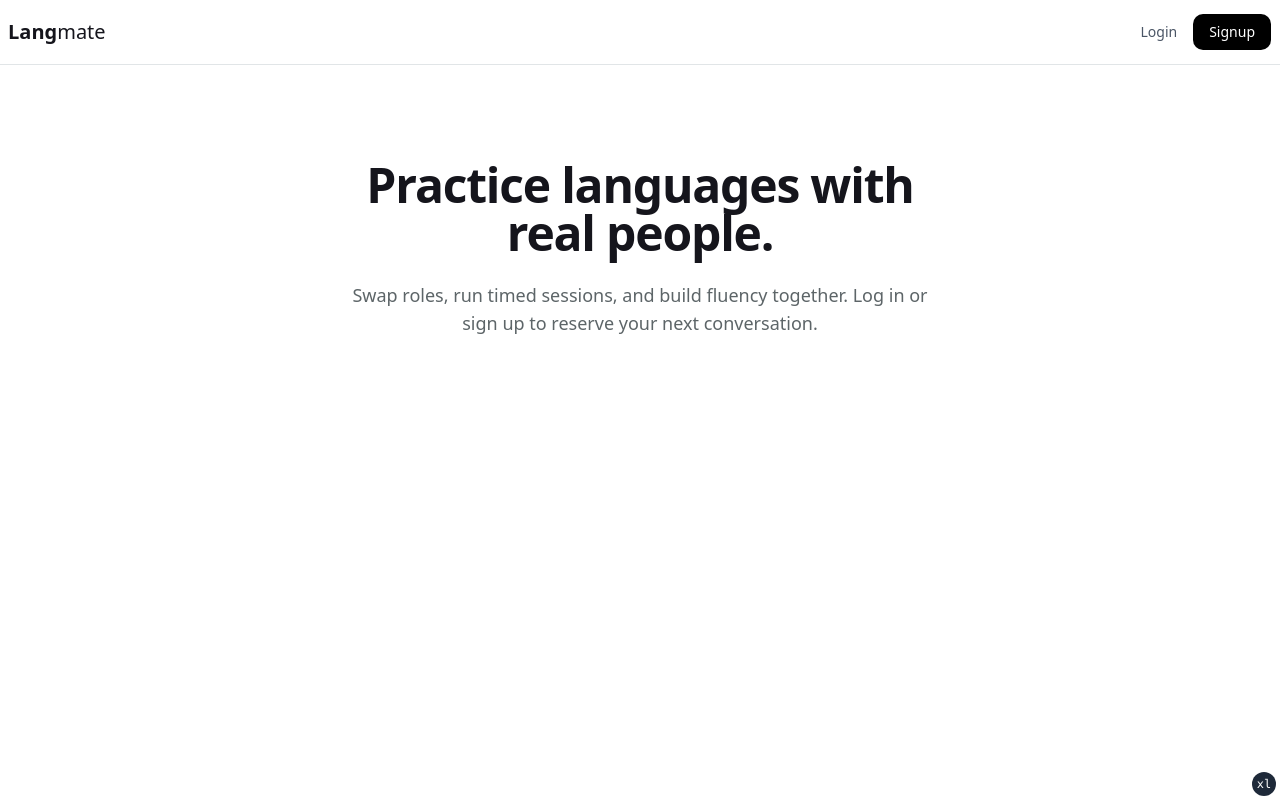
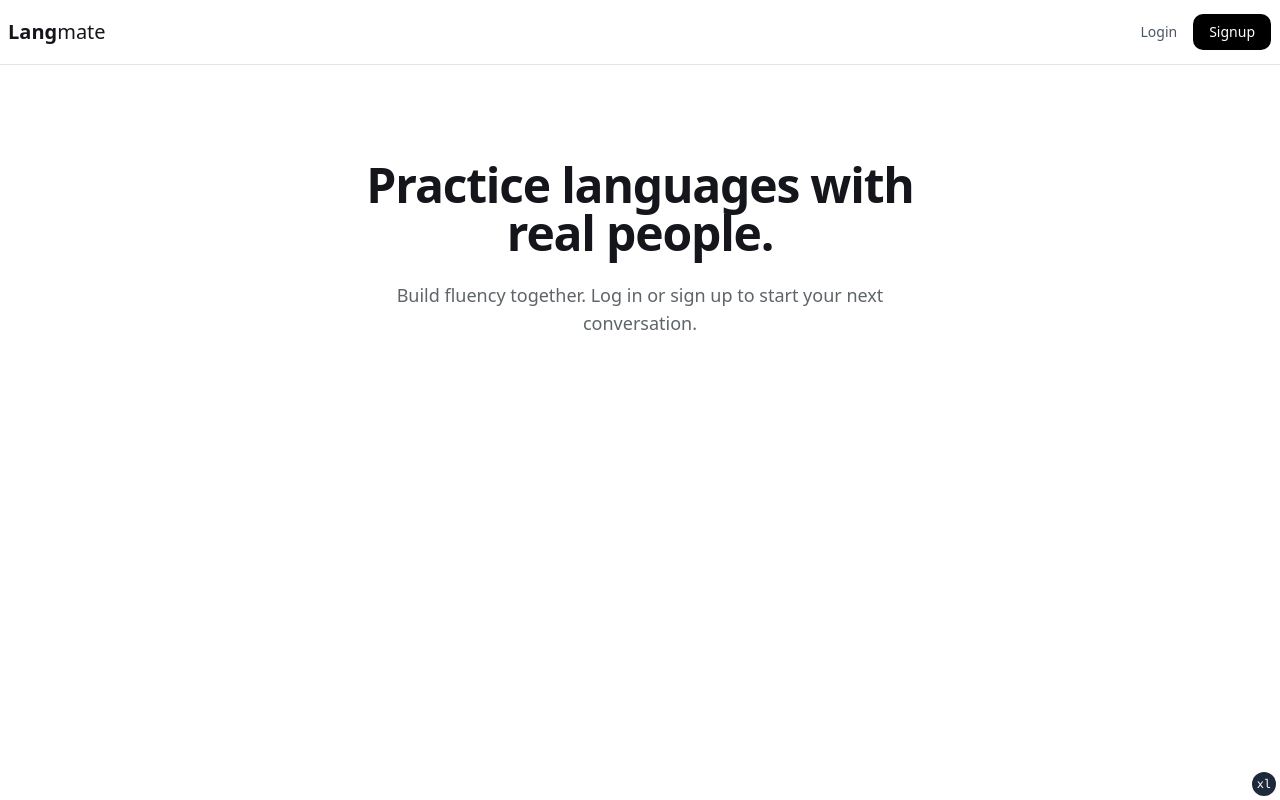
Before and after one commit to seraphimsakiewicz/langmate, a Next.js app: page / in a window 1280 px wide. Built offline with nearby package versions, Linux system fonts and the light colour scheme; no server answers.

Commit message:
Finished up with the layout work between auth/landing and main app, organizing the header and second nav to be in sep layouts... added in langmate-logo also into project

```diff
--- a/src/app/(main)/layout.tsx
+++ b/src/app/(main)/layout.tsx
@@ -1,11 +1,9 @@
-import { Header } from "@/components/layout/header";
 import { SecondNav } from "@/components/layout/second-nav";
 import { BookingModal } from "@/components/calendar/BookingModal";
 
 export default function MainLayout({ children }: { children: React.ReactNode }) {
   return (
     <div className="h-full flex flex-col">
-      <Header />
       <div className="flex-1 overflow-hidden">
         <main className="h-full overflow-hidden">
           <div className="flex flex-col h-screen bg-background">
--- a/src/app/layout.tsx
+++ b/src/app/layout.tsx
@@ -3,6 +3,7 @@ import { Geist, Geist_Mono } from "next/font/google";
 import "./styles/globals.css";
 import { TailwindIndicator } from "@/components/ui/tailwind-indicator";
 import { Providers } from "./providers";
+import { Header } from "@/components/layout/header";
 
 const geistSans = Geist({ variable: "--font-geist-sans", subsets: ["latin"] });
 const geistMono = Geist_Mono({
@@ -19,6 +20,7 @@ export default function RootLayout({ children }: { children: React.ReactNode })
   return (
     <html lang="en" className="h-full">
       <body className={`${geistSans.variable} ${geistMono.variable} h-full overflow-hidden`}>
+        <Header />
         <Providers>{children}</Providers>
         <TailwindIndicator />
       </body>
--- a/src/app/page.tsx
+++ b/src/app/page.tsx
@@ -1,20 +1,14 @@
-import { Header } from "@/components/layout/header";
-
-export default async function AppHome() {
+export default async function LandingPage() {
   return (
-    <div className="min-h-screen bg-background">
-      <Header />
            <main className="container mx-auto flex flex-col items-center justify-center py-24">
        <div className="max-w-xl text-center">
          <h1 className="text-4xl font-bold tracking-tight sm:text-5xl">
            Practice languages with real people.
          </h1>
          <p className="mt-6 text-lg text-muted-foreground">
-            Swap roles, run timed sessions, and build fluency together. Log in or sign up to reserve
-            your next conversation.
+           Build fluency together. Log in or sign up to start your next conversation.
          </p>
        </div>
      </main>
-    </div>
   );
 }
```
Also changed, not shown: public/langmate-logo.svg (added). Lines whose indentation alone changed are shown as unchanged.
